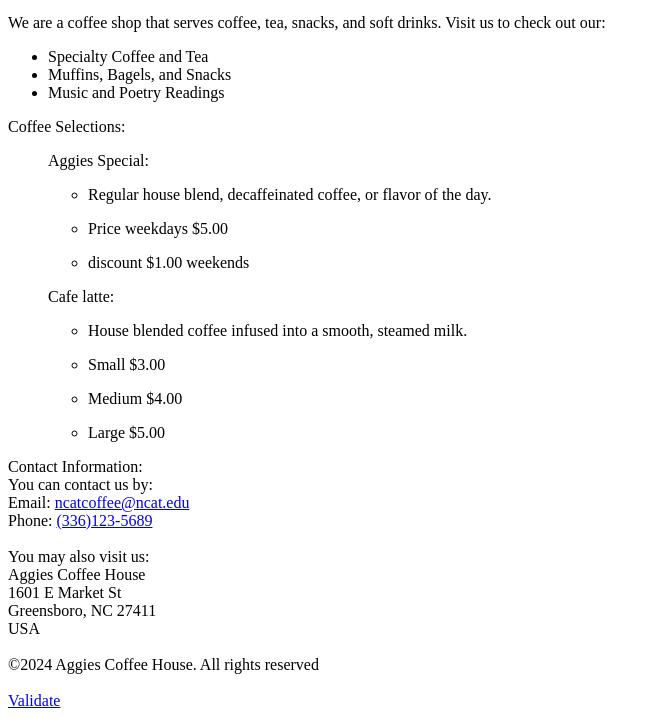
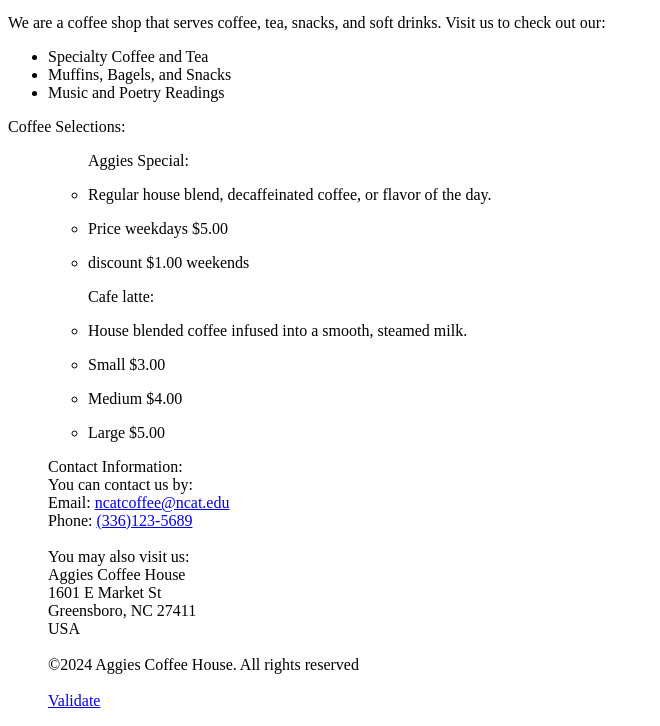
Before and after one commit to jarock0216/jarock0216.github.io, a plain HTML site: page Group14-Assignment2.html in a window 1280 px wide. Shown: the part 100-826 px from the top of the page, without its empty margins (0-660 px from the left). Drawn offline with Linux system fonts and the light colour scheme.

Commit message:
Update Group14-Assignment2.html

```diff
--- a/Group14-Assignment2.html
+++ b/Group14-Assignment2.html
@@ -31,7 +31,7 @@
     <ol>
 
 
-            Aggies Special:
+           <ol> Aggies Special: </ol>
         <ul>
            <li> <p> Regular house blend, decaffeinated coffee, or flavor of the day.</p> </li>
            <li> <p> Price weekdays $5.00</p> </li>
@@ -39,14 +39,14 @@
         </ul>
 
 
-            Cafe latte:
+           <ol> Cafe latte: </ol>
         <ul>
            <li> <p> House blended coffee infused into a smooth, steamed milk.</p> </li>
            <li> <p> Small $3.00</p> </li>
            <li> <p> Medium $4.00</p> </li>
            <li> <p> Large $5.00</p> </li>
         </ul>
-    </ol>
+
 <!-- main ends here -->
 
 <!-- footer begins here -->
```
